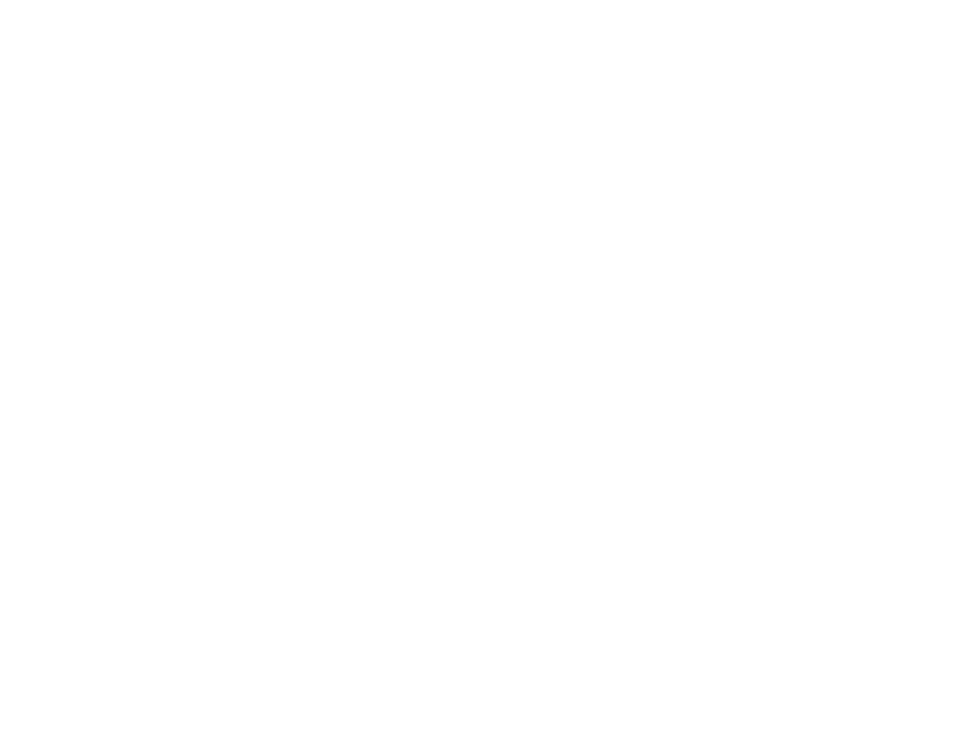
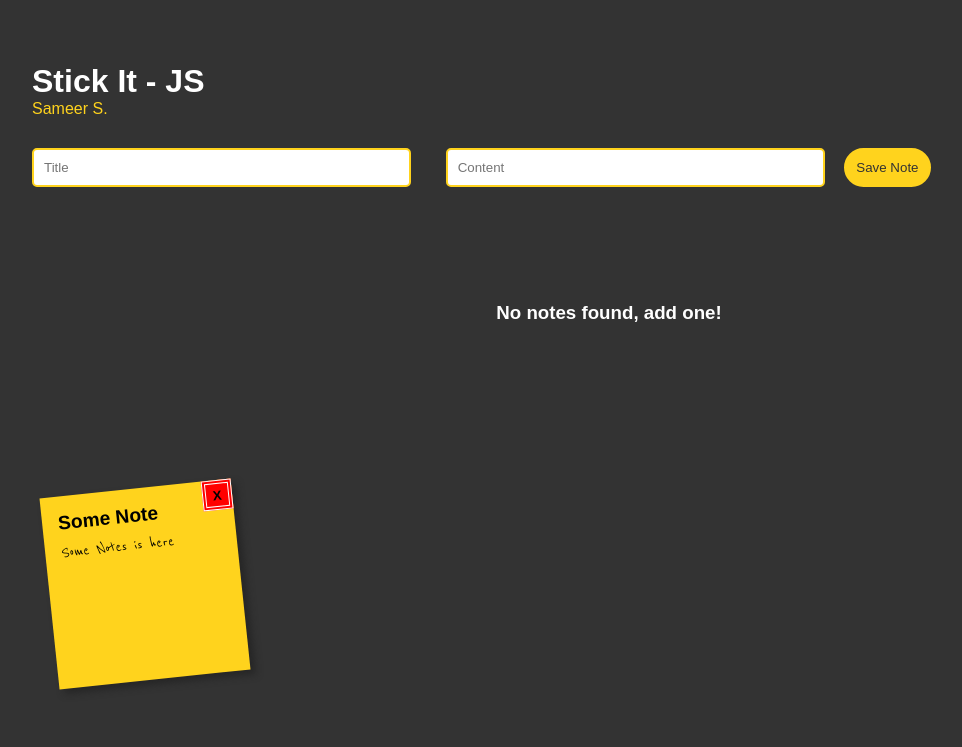
Before and after one commit to samsakhare/stickIt, a plain HTML site: page index.html in a window 1280 px wide. Shown: the whole page, without its empty margins (31-993 px from the left). Drawn offline with Linux system fonts and the light colour scheme.

Commit message:
modified:   index.html 	new file:   resources/css/style.css 	new file:   resources/js/main.js
- Added html structure for our application
- Added style.css
- Added blank main.js which will contain logic of our application

```diff
--- a/index.html
+++ b/index.html
@@ -4,11 +4,37 @@
 <head>
     <meta charset="UTF-8">
     <meta name="viewport" content="width=device-width, initial-scale=1.0">
-    <title>Document</title>
+    <link href="https://fonts.googleapis.com/css2?family=Reenie+Beanie&display=swap" rel="stylesheet">
+    <link rel="stylesheet" href="resources/css/style.css" />
+    <script src="resources/js/main.js"></script>
+    <title>Stick It - JS</title>
 </head>
 
 <body>
+    <div id="heading">
+        <h1>Stick It - JS</h1>
+        <p id="author">Sameer S.</p>
+    </div>
 
+    <div id="form">
+        <form id="inputForm">
+            <input type="text" name="title" id="txtTitle" class="input-text" placeholder="Title" autocomplete="off"
+                autofocus required />
+            <input type="text" name="note-content" id="txtNoteContent" class="input-text" placeholder="Content"
+                autocomplete="off" required />
+            <button type="submit" name="save-note" id="btnSaveNote" class="btn">Save Note</button>
+        </form>
+    </div>
+    <h3 id="lblEmptyNote">No notes found, add one!</h3>
+    <ul id="lstNotes">
+        <li>
+            <a href="#">
+                <h2>Some Note</h2>
+                <button class="delete">X</button>
+                <p>Some Notes is here</p>
+            </a>
+        </li>
+    </ul>
 </body>
 
 </html>
--- /dev/null
+++ b/resources/css/style.css
@@ -0,0 +1,188 @@
+* {
+  margin: 0;
+  padding: 0;
+}
+
+body {
+  font-family: arial, sans-serif;
+  font-size: 100%;
+  margin: 3em;
+  color: #ffffff;
+  background-color: #333333;
+}
+
+#heading {
+  position: sticky;
+  top: 0;
+  background-color: #333333;
+  z-index: 7;
+  padding: 15px 0px;
+  margin-left: 15px;
+}
+
+#lblEmptyNote {
+  padding: 100px 0px;
+  text-align: center;
+}
+
+#author {
+  color: #ffd31d;
+}
+
+.input-text {
+  padding: 10px;
+  border-radius: 5px;
+  border: 2px solid #ffd31d;
+  width: 30%;
+  margin: 15px;
+  outline: none;
+}
+
+.hidden {
+  display: none;
+}
+
+.btn {
+  padding: 10px;
+  border-radius: 20px;
+  border: 2px solid #ffd31d;
+  background-color: #ffd31d;
+  color: #333333;
+  cursor: pointer;
+  outline: none;
+  -webkit-tap-highlight-color: transparent;
+}
+
+.btn:active {
+  border: 2px solid #333;
+  box-shadow: inset 0 0 5px #000000;
+}
+
+h2,
+p {
+  font-size: 100%;
+  font-weight: normal;
+}
+
+ul {
+  overflow: hidden;
+  padding: 3em 1em;
+}
+
+ul,
+li {
+  list-style: none;
+}
+
+ul li a {
+  text-decoration: none;
+  color: #000;
+  background: #ffd31d;
+  display: block;
+  height: 10em;
+  width: 10em;
+  padding: 1em;
+  box-shadow: 5px 5px 7px rgba(33, 33, 33, 0.7);
+}
+
+ul li {
+  margin: 1em;
+  float: left;
+  position: relative;
+}
+
+ul li h2 {
+  font-size: 1.2rem;
+  font-weight: bold;
+  padding-bottom: 10px;
+}
+
+ul li p {
+  font-family: "Reenie Beanie", cursive;
+  font-size: 1.1rem;
+}
+
+.delete {
+  float: right;
+  position: absolute;
+  top: 0;
+  right: 0;
+  width: 30px;
+  height: 30px;
+  background-color: red;
+  border: 4px double white;
+  font-weight: bold;
+  cursor: pointer;
+}
+
+ul li a {
+  transform: rotate(-6deg);
+  -moz-transform: rotate(-6deg);
+  cursor: default;
+}
+
+ul li:nth-child(even) a {
+  transform: rotate(4deg);
+  -moz-transform: rotate(4deg);
+  position: relative;
+  top: 5px;
+  background: #ff5733;
+}
+
+ul li:nth-child(3n) a {
+  transform: rotate(-3deg);
+  -moz-transform: rotate(-3deg);
+  position: relative;
+  top: -5px;
+  background: #77d8d8;
+}
+
+ul li:nth-child(5n) a {
+  transform: rotate(5deg);
+  -moz-transform: rotate(5deg);
+  position: relative;
+  top: -10px;
+}
+
+ul li a:hover,
+ul li a:focus {
+  box-shadow: 10px 10px 7px rgba(0, 0, 0, 0.7);
+  -moz-box-shadow: 10px 10px 7px rgba(0, 0, 0, 0.7);
+  transform: scale(1.25);
+  -moz-transform: scale(1.25);
+  position: relative;
+  z-index: 5;
+}
+
+ol {
+  text-align: center;
+}
+
+ol li {
+  display: inline;
+  padding-right: 1em;
+}
+
+ol li a {
+  color: #fff;
+}
+
+@media only screen and (max-width: 600px) {
+  body {
+    margin-top: 1em;
+  }
+  #txtTitle,
+  #txtNoteContent {
+    display: block;
+    width: 90%;
+    margin-left: 0px;
+  }
+
+  #heading {
+    margin-left: 0px;
+  }
+
+  .btn {
+    margin-left: 0px;
+  }
+}
```
Also changed, not shown: resources/js/main.js (added).
